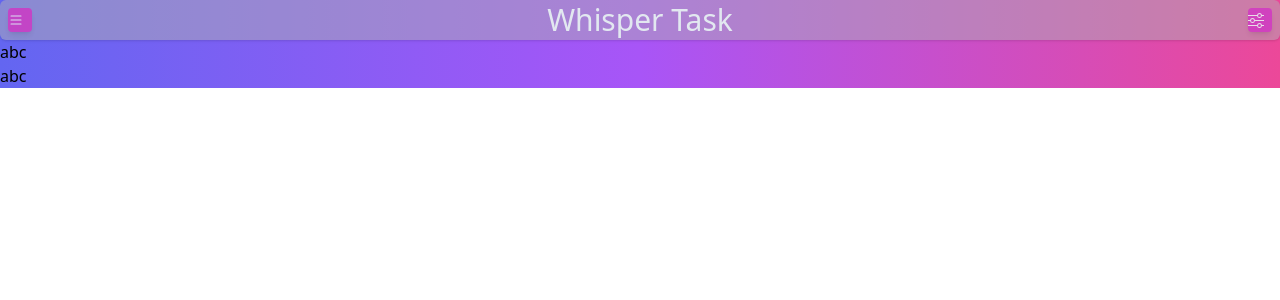
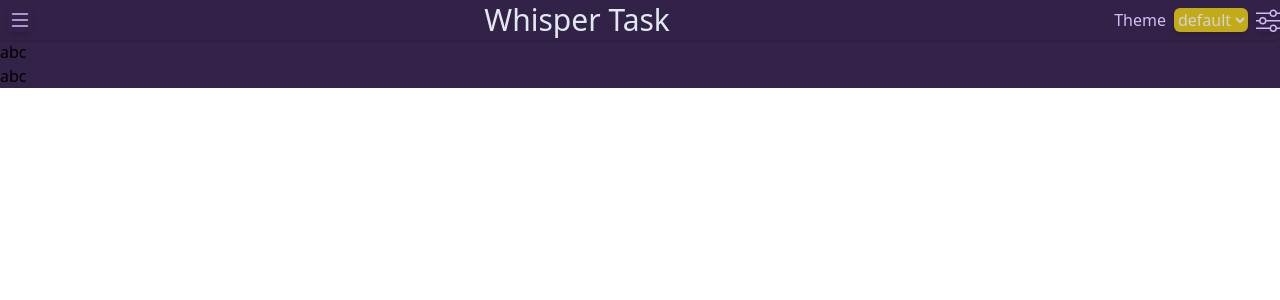
Before and after one commit to gowinder/whisper-task, a React (Vite) app in the folder vite-frontend/: page / in a window 1280 px wide. Shown: the top 300 px of the page. Built offline with nearby package versions, Linux system fonts and the light colour scheme.

Commit message:
功能(frontend): add color theme

```diff
--- a/vite-frontend/src/App.tsx
+++ b/vite-frontend/src/App.tsx
@@ -1,13 +1,20 @@
-import React, { useState } from 'react';
+import React, { SetStateAction, useState } from 'react';
 import reactLogo from './assets/react.svg';
 import AppBar from './components/AppBar';
 import viteLogo from '/vite.svg';
 import './index.css';
 
 function App() {
+  const [theme, setTheme] = useState('');
+
+  const handleThemeChange = (newTheme: string) => {
+    console.log('App handleThemeChange', newTheme);
+    setTheme(newTheme);
+  };
+
   return (
-    <div className="bg-main flex flex-col bg-base-500">
-      <AppBar />
+    <div className={`${theme} flex flex-col bg-base`}>
+      <AppBar onThemeChange={handleThemeChange} />
     </div>
   );
 }
--- a/vite-frontend/src/components/AppBar.tsx
+++ b/vite-frontend/src/components/AppBar.tsx
@@ -2,8 +2,15 @@ import { Menu, Popover } from '@headlessui/react';
 import React from 'react';
 import { BsList, BsSliders } from 'react-icons/bs';
 
-export default function AppBar() {
+export default function AppBar({ onThemeChange }) {
   const [showSettings, setShowSettings] = React.useState(false);
+  const [selectedTheme, setSelectedTheme] = React.useState('');
+
+  const handleThemeChange = (event) => {
+    const newTheme = event.target.value;
+    setSelectedTheme(newTheme);
+    onThemeChange(newTheme);
+  };
 
   return (
     <div className="flex flex-col">
@@ -14,13 +21,15 @@ export default function AppBar() {
               <BsList className="btn-app-icon" />
             </Popover.Button>
             <Popover.Panel className="absolute z-10">
-              <div className="flex flex-col p-4 rounded-lg shadow hover:ring-1 text-slate-100 bg-base-600">
-                <div>
-                  <p>d3</p>
-                </div>
-                <div>
-                  <p>b3</p>
-                </div>
+              <div className="flex flex-col p-4 divide-y rounded-md divide-primaryfront shadow hover:ring-1 text-slate-100 bg-neutral">
+                <ul>
+                  <li>
+                    <p>abc</p>
+                  </li>
+                  <li>
+                    <p>Stop all whisper tasks</p>
+                  </li>
+                </ul>
               </div>
             </Popover.Panel>
           </Popover>
@@ -28,9 +37,20 @@ export default function AppBar() {
         <div className="grow text-center">
           <h1 className="text-3xl text-slate-200">Whisper Task</h1>
         </div>
-        <button className="btn btn-app">
-          <BsSliders className="btn-app-icon" />
-        </button>
+        <div className="flex justify-center items-center space-x-2">
+          <label className="text-basefront">Theme</label>
+          <select
+            className="rounded-md bg-primary shadow-md text-primaryfront"
+            value={selectedTheme}
+            onChange={handleThemeChange}>
+            <option value="">default</option>
+            <option value="theme-green">green</option>
+            <option value="theme-purple">purple</option>
+          </select>
+          <button className="btn btn-app">
+            <BsSliders className="btn-app-icon" />
+          </button>
+        </div>
       </div>
       <div>
         <span>abc</span>
--- a/vite-frontend/src/index.css
+++ b/vite-frontend/src/index.css
@@ -4,20 +4,64 @@
 
 @layer base {
   .bg-app-bar {
-    @apply bg-base-200 bg-opacity-50 rounded-md;
+    @apply bg-base bg-opacity-50 rounded-md text-basefront;
   }
   .bg-main {
     @apply bg-gradient-to-r from-indigo-500 via-purple-500 to-pink-500;
   }
   .btn {
-    @apply bg-secondary-500 shadow-md m-2 hover:bg-secondary-500 hover:ring-1
-        hover:ring-secondary-500 opacity-80 hover:opacity-100 hover:bg-opacity-50
+    @apply shadow-md m-2 hover:outline hover:opacity-80
         ease-in-out duration-300;
   }
   .btn-app {
     @apply flex-none w-6 h-6 mr-2 relative rounded items-center justify-center;
   }
   .btn-app-icon {
-    @apply fill-slate-100 hover:fill-slate-300 ease-in-out duration-300 w-4 h-4;
+    @apply ease-in-out duration-300 w-6 h-6 text-basefront;
+  }
+
+  :root {
+    --color-primary: 195, 171, 24;
+    --color-primary-front: 211, 209, 223;
+    --color-secondary: 224, 239, 112;
+    --color-secondary-front: 205, 224, 252;
+    --color-base: 51, 35, 72;
+    --color-base-front: 214, 186, 250;
+    --color-accent: 244, 138, 117;
+    --color-neutral: 41, 44, 61;
+    --color-info: 70, 170, 200;
+    --color-success: 79, 222, 155;
+    --color-warning: 248, 189, 79;
+    --color-error: 248, 79, 132;
+  }
+
+  .theme-green {
+    --color-primary: 1, 163, 12;
+    --color-primary-front: 211, 209, 223;
+    --color-secondary: 27, 104, 193;
+    --color-secondary-front: 205, 224, 252;
+    --color-accent: 85, 219, 61;
+    --color-neutral: 40, 26, 40;
+    --color-base: 64, 63, 70;
+    --color-base-front: 214, 186, 250;
+    --color-info: 99, 182, 212;
+    --color-success: 38, 201, 128;
+    --color-warning: 241, 200, 34;
+    --color-error: 229, 72, 96;
+  }
+
+  .theme-purple {
+    --color-primary: 182, 216, 71;
+    --color-primary-front: 46, 55, 11;
+    --color-secondary: 255, 184, 183;
+    --color-secondary-front: 78, 11, 5;
+    --color-accent: 255, 198, 217;
+    --color-neutral: 39, 41, 48;
+    --color-base: 77, 60, 93;
+    --color-base-front: 214, 186, 250;
+    --color-info: 157, 198, 236;
+    --color-success: 92, 230, 216;
+    --color-warning: 226, 178, 18;
+    --color-error: 226, 29, 72;
   }
 }
--- a/vite-frontend/tailwind.config.js
+++ b/vite-frontend/tailwind.config.js
@@ -1,108 +1,30 @@
+function withOpacity(variableName) {
+  return ({ opacityValue }) => {
+    if (opacityValue !== undefined) {
+      return `rgba(var(${variableName}), ${opacityValue})`;
+    }
+    return `rgb(var(${variableName}))`;
+  };
+}
+
 /** @type {import('tailwindcss').Config} */
 export default {
   content: ['./index.html', './src/**/*.{js,ts,jsx,tsx}'],
   theme: {
     extend: {
       colors: {
-        primary: {
-          100: '#f3dafc',
-          200: '#e8b5f9',
-          300: '#dc8ff5',
-          400: '#d16af2',
-          500: '#c545ef',
-          600: '#9e37bf',
-          700: '#76298f',
-          800: '#4f1c60',
-          900: '#270e30',
-        },
-        secondary: {
-          100: '#f6d6f3',
-          200: '#edaee7',
-          300: '#e385dc',
-          400: '#da5dd0',
-          500: '#d134c4',
-          600: '#a72a9d',
-          700: '#7d1f76',
-          800: '#54154e',
-          900: '#2a0a27',
-        },
-        accent: {
-          100: '#f2fff0',
-          200: '#e5ffe0',
-          300: '#d9ffd1',
-          400: '#ccffc1',
-          500: '#bfffb2',
-          600: '#99cc8e',
-          700: '#73996b',
-          800: '#4c6647',
-          900: '#263324',
-        },
-        neutral: {
-          100: '#d2d1d4',
-          200: '#a5a2a8',
-          300: '#79747d',
-          400: '#4c4551',
-          500: '#1f1726',
-          600: '#19121e',
-          700: '#130e17',
-          800: '#0c090f',
-          900: '#060508',
-        },
-        base: {
-          100: '#d7d8da',
-          200: '#afb0b4',
-          300: '#86898f',
-          400: '#5e6169',
-          500: '#363a44',
-          600: '#2b2e36',
-          700: '#202329',
-          800: '#16171b',
-          900: '#0b0c0e',
-        },
-        info: {
-          100: '#d3f4fb',
-          200: '#a7e8f7',
-          300: '#7cddf3',
-          400: '#50d1ef',
-          500: '#24c6eb',
-          600: '#1d9ebc',
-          700: '#16778d',
-          800: '#0e4f5e',
-          900: '#07282f',
-        },
-        success: {
-          100: '#d0e8e1',
-          200: '#a1d0c3',
-          300: '#73b9a4',
-          400: '#44a186',
-          500: '#158a68',
-          600: '#116e53',
-          700: '#0d533e',
-          800: '#08372a',
-          900: '#041c15',
-        },
-        warning: {
-          100: '#f2eacd',
-          200: '#e5d59b',
-          300: '#d8c068',
-          400: '#cbab36',
-          500: '#be9604',
-          600: '#987803',
-          700: '#725a02',
-          800: '#4c3c02',
-          900: '#261e01',
-        },
-        error: {
-          100: '#fedcdd',
-          200: '#fdb9bb',
-          300: '#fd9798',
-          400: '#fc7476',
-          500: '#fb5154',
-          600: '#c94143',
-          700: '#973132',
-          800: '#642022',
-          900: '#321011',
-        },
+        primary: withOpacity('--color-primary'),
+        primaryfront: withOpacity('--color-primary-front'),
+        secondary: withOpacity('--color-secondary'),
+        secondaryfront: withOpacity('--color-secondary-front'),
+        base: withOpacity('--color-base'),
+        basefront: withOpacity('--color-base-front'),
+        accent: withOpacity('--color-acent'),
+        neutral: withOpacity('--color-neutral'),
+        info: withOpacity('--color-info'),
+        success: withOpacity('--color-success'),
+        warning: withOpacity('--color-warning'),
+        error: withOpacity('--color-error'),
       },
     },
   },
```
